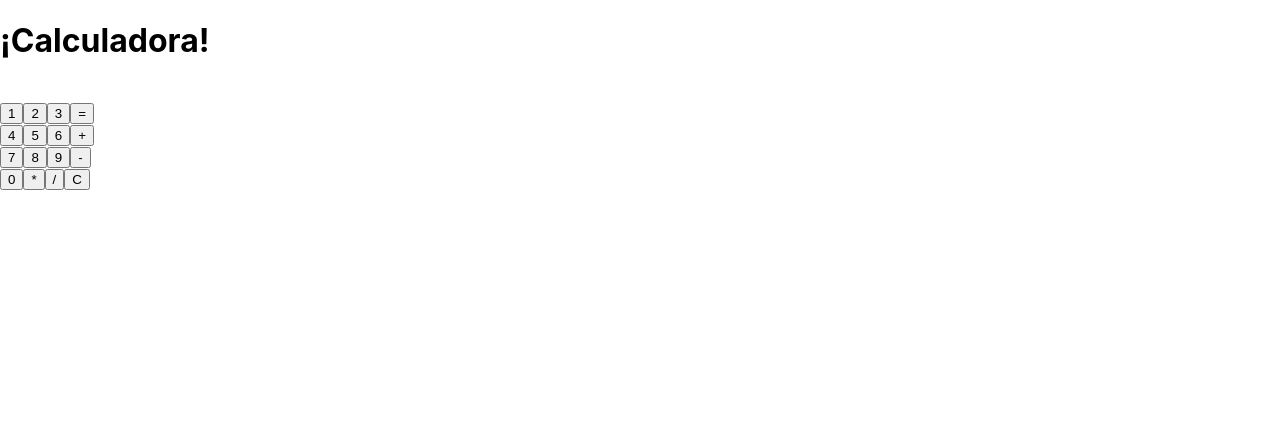
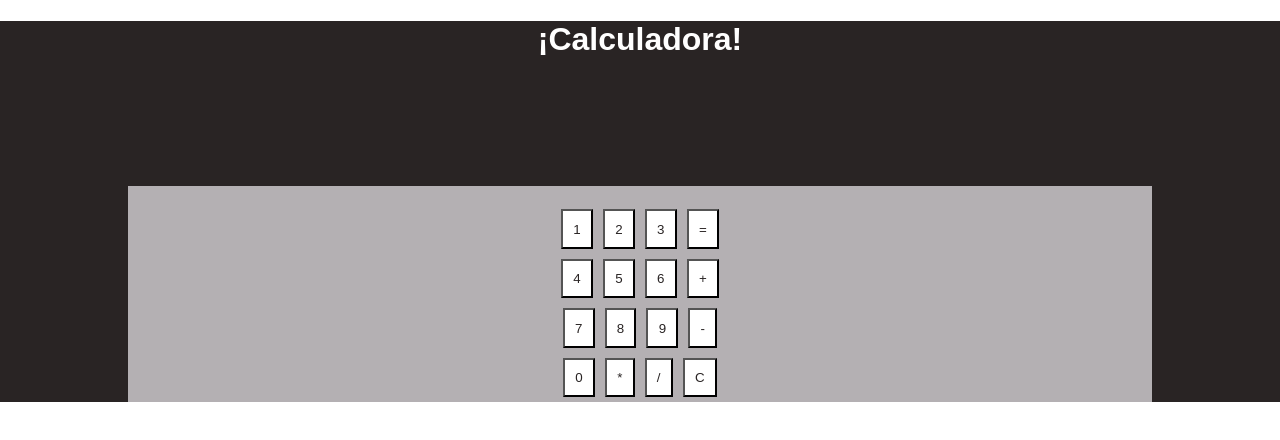
Before and after one commit to NicoUrrego/calculadoraReact, a React (Create React App) app: page / in a window 1280 px wide. Shown: the top 440 px of the page. Built offline with nearby package versions, Linux system fonts and the light colour scheme.

Commit message:
Commit styles

```diff
--- a/src/styles.css
+++ b/src/styles.css
@@ -0,0 +1,19 @@
+.App {
+  font-family: sans-serif;
+  color: white;
+  text-align: center;
+  background-color: rgb(41, 36, 36);
+}
+
+.Calculadora {
+  color: rgb(41, 36, 36);
+  background-color: rgb(180, 176, 179);
+  margin: 10%;
+}
+
+button {
+  color: rgb(41, 36, 36);
+  background-color: rgb(255, 255, 255);
+  padding: 1%;
+  margin: 5px;
+}
```
